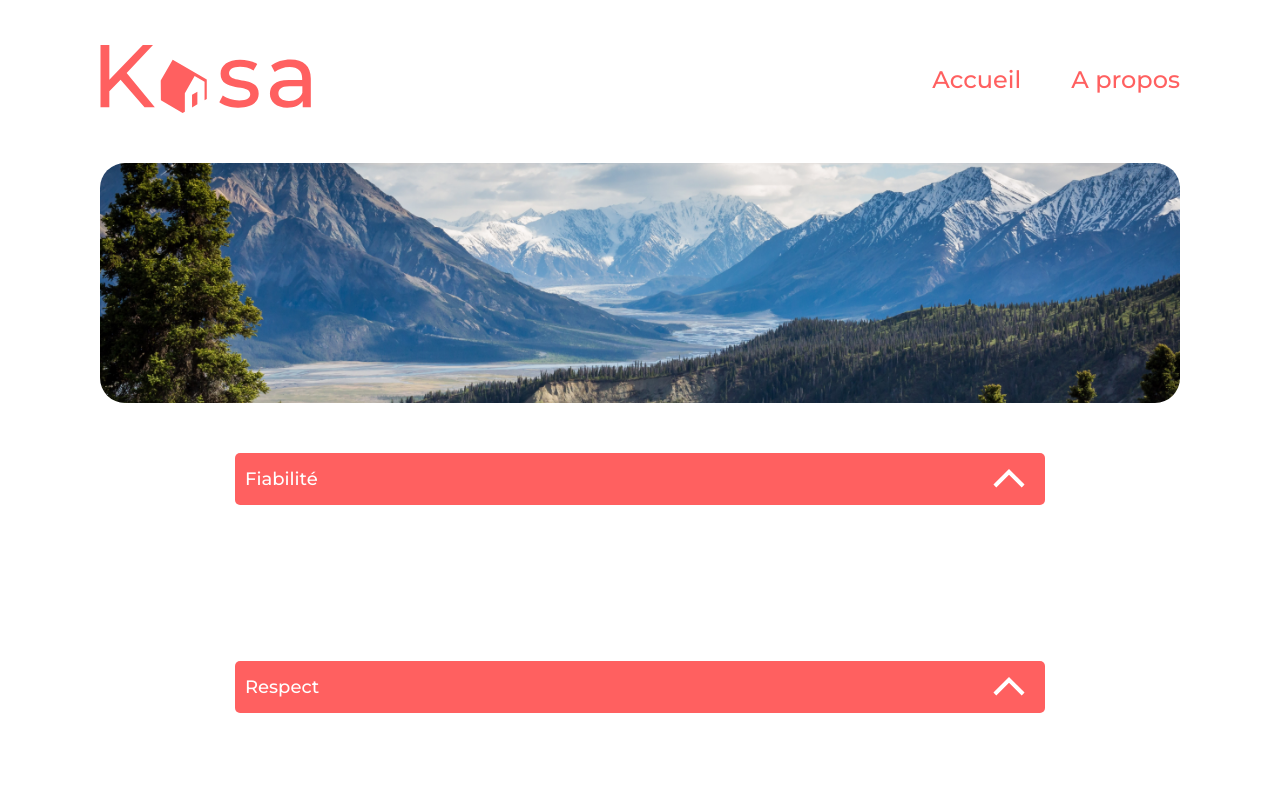
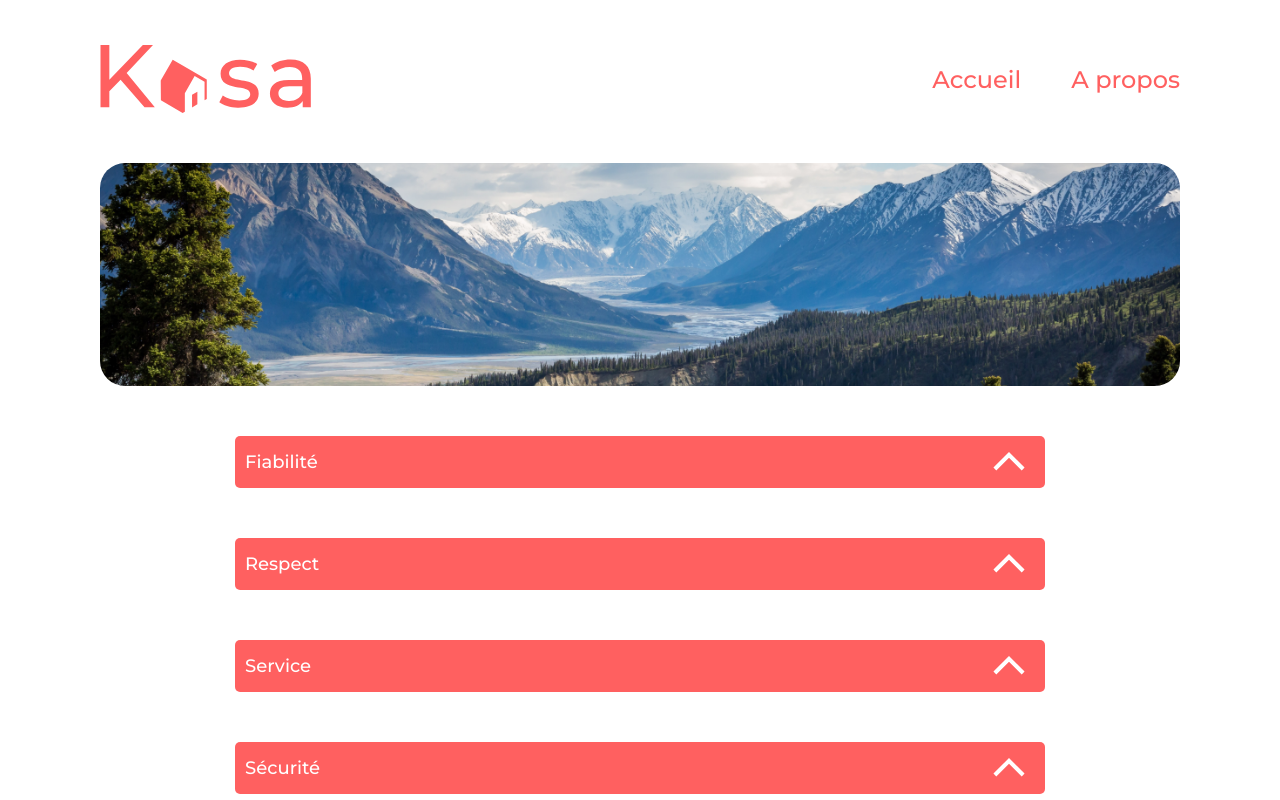
Before and after one commit to 3mpty78/Kasa, a React (Vite) app: page /about in a window 1280 px wide. Shown: the top 800 px of the page. Built offline with nearby package versions, Linux system fonts and the light colour scheme.

Commit message:
Fixed collapse animation + footer position (about page)

```diff
--- a/src/assets/styles/App.scss
+++ b/src/assets/styles/App.scss
@@ -53,7 +53,8 @@ footer {
 .dropdownContainer {
     width: 100%;
     display: flex;
-    gap: 76px;
+    gap: 100px;
+    transition: 0.3s ease;
 
     .dropdown {
         flex: 1;
--- a/src/assets/styles/pages/about.scss
+++ b/src/assets/styles/pages/about.scss
@@ -1,9 +1,16 @@
 @import "../lib";
+
+.aboutContainer {
+    position: relative;
+    min-height: 100vh;
+    @include colCenter();
+    justify-content: space-between;
+}
 
 #about {
     .banner {
         width: 100%;
-        height: 30vh;
+        height: 223px;
         object-fit: cover;
         border-radius: $S;
     }
--- a/src/assets/styles/pages/apartment.scss
+++ b/src/assets/styles/pages/apartment.scss
@@ -3,12 +3,8 @@
 .apartmentContainer {
     position: relative;
     min-height: 100vh;
-
-    footer {
-        position: absolute;
-        bottom: 0;
-        left: 0;
-    }
+    @include colCenter();
+    justify-content: space-between;
 }
 
 #apartment {
--- a/src/components/Dropdown.jsx
+++ b/src/components/Dropdown.jsx
@@ -25,7 +25,9 @@ export default function Dropdown({ title, options }) {
                 />
             </div>
 
-            <div className="dropdown__contentContainer">
+            <div
+                className="dropdown__contentContainer"
+                style={!isOpen ? { height: "0" } : { height: "auto" }}>
                 <div
                     style={
                         !isOpen
--- a/src/pages/About.jsx
+++ b/src/pages/About.jsx
@@ -8,7 +8,7 @@ import mountain from "../assets/images/mountain.png";
 
 export default function About() {
     return (
-        <>
+        <div className="aboutContainer">
             <main id="about">
                 <Navbar />
                 <img
@@ -44,6 +44,6 @@ export default function About() {
                 </div>
             </main>
             <Footer />
-        </>
+        </div>
     );
 }
```
